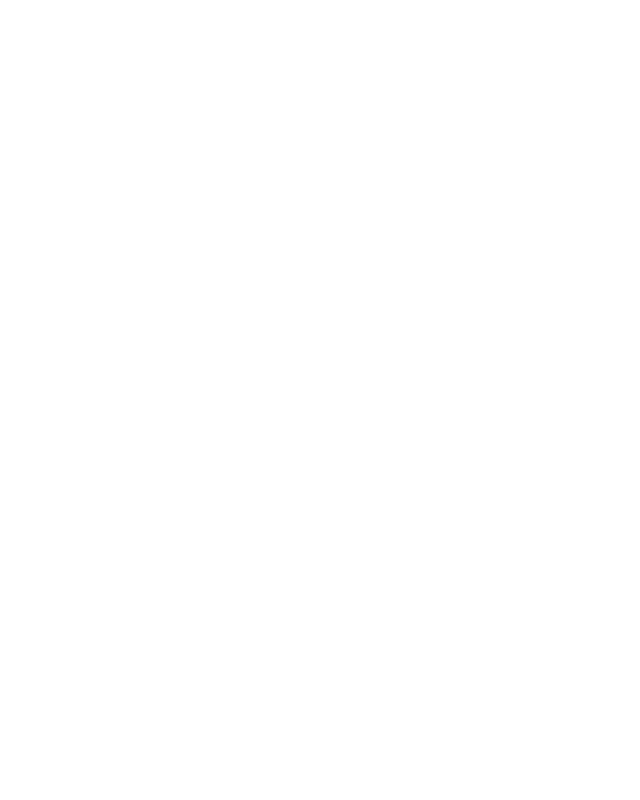
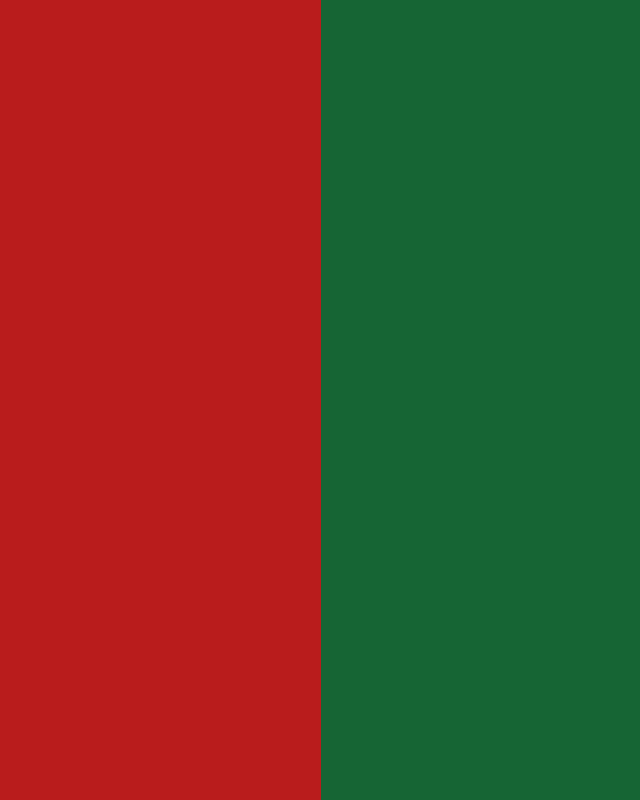
Before and after one commit to Manjil00/Codavatar_Task2_ManjilMaharjan, a React (Vite) app: page /VerifyEmail in a window 1280 px wide. Shown: the whole page, without its empty margins (319-959 px from the left). Built offline with nearby package versions, Linux system fonts and the light colour scheme.

Commit message:
correction

```diff
--- a/src/pages/Login.jsx
+++ b/src/pages/Login.jsx
@@ -18,7 +18,7 @@ const Login = () => {
         setPassword("");
 
         setTimeout(() => {
-            navigate('/Form');
+            navigate('/VerifyEmail');
         }, 2000);
     }
 
--- a/src/pages/VerifyEmail.jsx
+++ b/src/pages/VerifyEmail.jsx
@@ -2,7 +2,16 @@ import React from 'react'
 
 const VerifyEmail = () => {
 return (
-    <div>
+    <div  className='mainContainer bg-green-700 h-[100vh] w-full flex'>
+
+        <div className="LeftSec w-[50%] h-full bg-red-700">
+
+        </div>
+
+
+        <div className="rightSec w-[50%] h-full bg-green-800">
+
+        </div>
 
     </div>
 )
```
